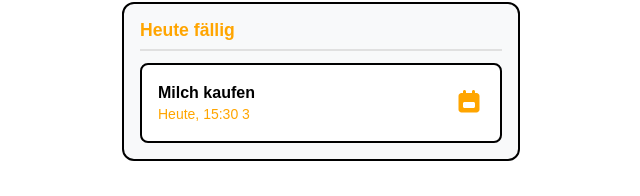
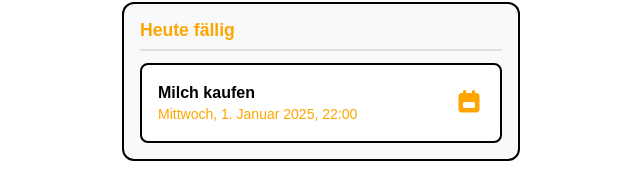
Before and after one commit to keckamreck/backendbanditen, a Next.js app: page /dashboard in a window 1280 px wide. Shown: the part 116-312 px from the top of the page, without its empty margins (319-959 px from the left). Built offline with nearby package versions, Linux system fonts and the light colour scheme.

Commit message:
Due Section is working

```diff
--- a/src/app/dashboard/page.tsx
+++ b/src/app/dashboard/page.tsx
@@ -17,7 +17,8 @@ export default function DashboardPage() {
   const [isPopupOpen, setIsPopupOpen] = useState(false);
   const [lists, setLists] = useState<List[]>([]);
   const [tasks, setTasks] = useState<Task[]>([]);
-  const [todayTask, setTodayTask] = useState<Task | null>(null);
+  const [dueTask, setDueTask] = useState<Task | null>(null);
+  const [dueTaskTime, setDueTaskTime] = useState<string>("");
 
   useEffect(() => {
     const initialLists = getLists();
@@ -34,16 +35,40 @@ export default function DashboardPage() {
   }, []);
 
   useEffect(() => {
-    const getTodayTask = () => {
+    const getDueTask = () => {
       const filteredTasks = tasks.filter((task) => task.deadline != undefined);
       const sortedTasks = [...filteredTasks].sort((a, b) => {
         return (a.deadline?.getTime() ?? 0) - (b.deadline?.getTime() ?? 0);
       });
-      setTodayTask(sortedTasks[0]);
+      setDueTask(sortedTasks[0]);
     };
 
-    getTodayTask();
+    const timer = setInterval(getDueTask, 60000);
+    getDueTask();
+    return () => clearInterval(timer);
   }, [tasks]);
+
+  useEffect(() => {
+    console.log("Due task updated:", dueTask);
+    const getDueTaskTime = () => {
+      const timestamp = new Date();
+      if (dueTask?.deadline !== undefined) {
+        console.log("timestamp:", timestamp);
+        console.log("dueTask.deadline:", dueTask.deadline);
+        const timeLeft =
+          (dueTask.deadline?.getTime() - timestamp.getTime()) /
+          (1000 * 60 * 60 * 24);
+        if (timeLeft < 1) {
+          setDueTaskTime("Heute fällig");
+        } else if (timeLeft < 2) {
+          setDueTaskTime("Morgen fällig");
+        } else {
+          setDueTaskTime(`In ${Math.ceil(timeLeft)} Tagen fällig`);
+        }
+      }
+    };
+    getDueTaskTime();
+  }, [dueTask]);
 
   function newList(name: string) {
     const newListItem: List = {
@@ -87,20 +112,30 @@ export default function DashboardPage() {
           </div>
         </div>
 
-        {/* Bereich für heute/nächste fällige Listen */}
+        {/* Section for due Task */}
         <div className={styles.todaySection}>
-          <h3>Heute fällig</h3>
+          <h3>{dueTaskTime}</h3>
           <div
             className={styles.todayContent}
             onClick={() =>
-              alert(`Open Detail View for task with id: ${todayTask?.id}  `)
+              alert(`Open Detail View for task with id: ${dueTask?.id}  `)
             }
           >
             <div className={styles.dueItem}>
               <div className={styles.dueInfo}>
-                <span className={styles.dueTitle}>{todayTask?.title}</span>
+                <span className={styles.dueTitle}>{dueTask?.title}</span>
                 <span className={styles.dueDate}>
-                  Heute, 15:30 {todayTask?.id}
+                  {dueTask?.deadline?.toLocaleDateString("de-DE", {
+                    weekday: "long",
+                    day: "numeric",
+                    month: "long",
+                    year: "numeric",
+                  })}
+                  ,{" "}
+                  {dueTask?.deadline?.toLocaleTimeString("de-DE", {
+                    hour: "2-digit",
+                    minute: "2-digit",
+                  })}
                 </span>
               </div>
               <div className={styles.dueIcon}>
```
